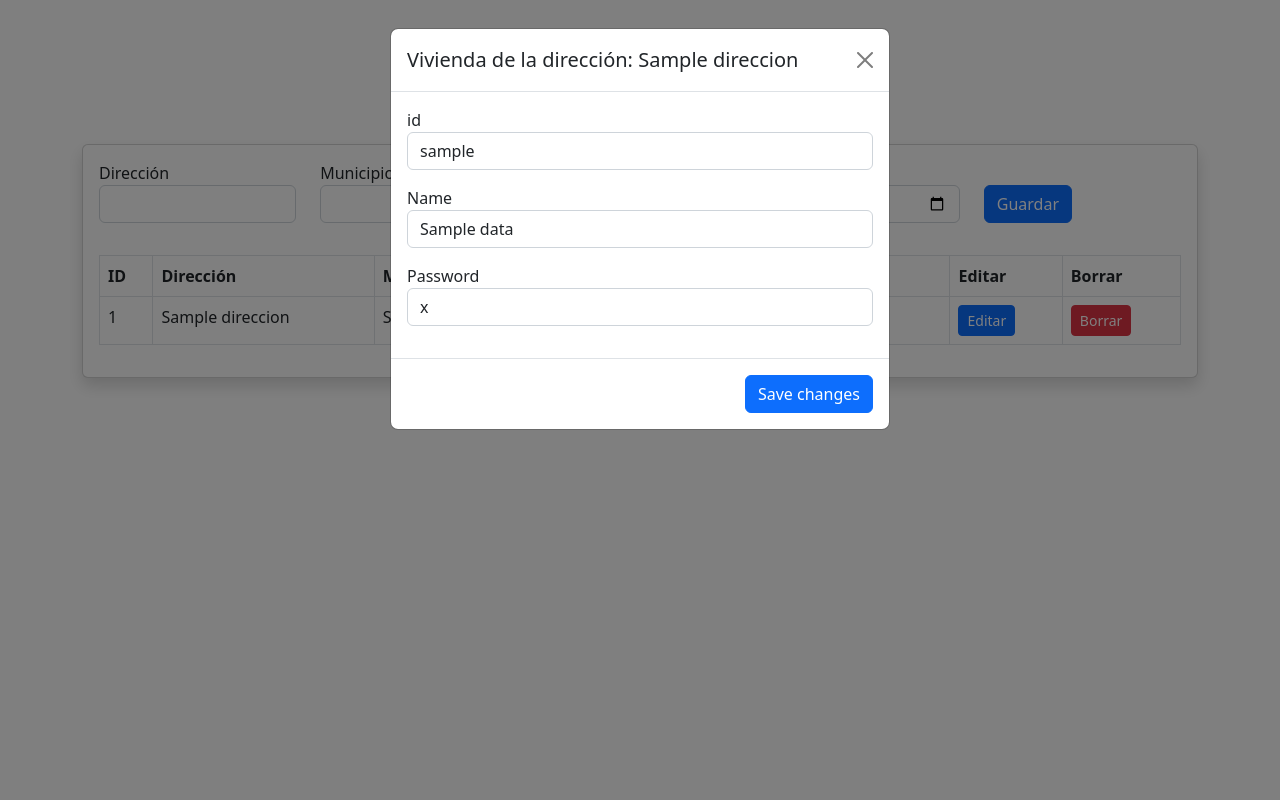
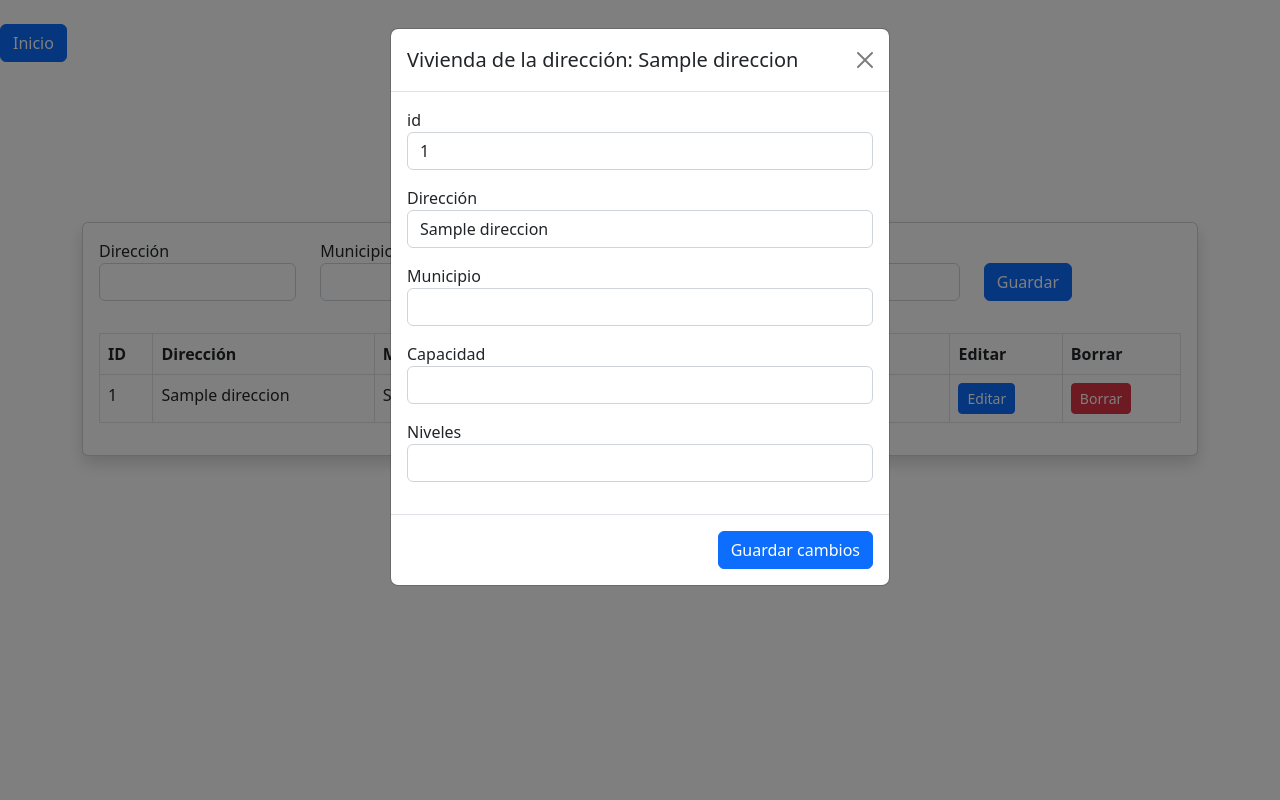
Before and after one commit to CesarFRR/IngSoft2_CRUD, a Flask app: template src/templates/vivienda.html in a window 1280 px wide, after a click on "Editar". Run offline with Flask 3, Linux system fonts and the light colour scheme; the template is opened without the code that fills it: most values are stand-ins (such as "Sample title", 1, 10 or a date in 2020).

Commit message:
Version beta

```diff
--- a/src/app.py
+++ b/src/app.py
@@ -73,12 +73,13 @@
     t_doc = request.form['t_doc']
     n_doc = int(request.form['n_doc'])
     nacimiento = datetime.strptime(request.form['nacimiento'], '%Y-%m-%d').date()
+    print( request.form['sexo'])
     sexo = request.form['sexo']
     tel_cel = request.form.get('tel_cel')
-    vivienda_actual =  request.form['vivienda_actual']
+    vivienda_actual =  int(request.form['vivienda_actual'])
     if all(x for x in request.form.values()):
         cursor = db.database.cursor()
-        sql = "INSERT INTO personas (id, tipo_doc, nombre, fecha_nac,  sexo, telefono, vivienda_actual) VALUES (%s, %s, %s, %s, %s, %s, %s)"
+        sql = "INSERT INTO personas (id, tipo_doc, nombre, fecha_nac,  sexo, telefono, id_vivienda_actual) VALUES (%s, %s, %s, %s, %s, %s, %s)"
         data= (n_doc, t_doc, nombre, nacimiento, sexo, tel_cel, vivienda_actual)
         cursor.execute(sql, data)
         db.database.commit()
@@ -88,6 +89,7 @@
 
 @app.route('/persona_edit/<string:id>', methods=["POST"])
 def persona_edit(id):
+    print('ID DE PERSONA: --> ', id)
     new_id = request.form['id']
     tipo_doc = request.form['tipo_doc']
     nombre = request.form['nombre']
@@ -98,14 +100,14 @@
 
     if all(x for x in request.form.values() if x not in {'telefono'}): #Telefono puede ser Null
         cursor = db.database.cursor()
-        sql = "UPDATE personas SET id = %s, tipo_doc = %s, nombre = %s, fecha_nac = %s, sexo = %s, telefono=%s, vivienda_actual = %s WHERE id = %s"
+        sql = "UPDATE personas SET id = %s, tipo_doc = %s, nombre = %s, fecha_nac = %s, sexo = %s, telefono=%s, id_vivienda_actual = %s WHERE id = %s"
         data = (new_id, tipo_doc, nombre, fecha_nac, sexo, telefono,vivienda_actual, id)
         cursor.execute(sql, data)
         db.database.commit()
     return redirect(url_for('persona'))
 
 
-@app.route('/persona_delete/<string:id>', methods=['POST'])
+@app.route('/persona_delete/<string:id>')
 def persona_delete(id):
     cursor = db.database.cursor()
     sql = "DELETE FROM personas WHERE id=%s"
@@ -129,25 +131,38 @@
     cursor.close()
 
     return render_template('vivienda.html', data=insertObject)
-
+@app.route('/vivienda_add', methods=['POST'])
+def vivienda_add():
+    direccion = request.form['direccion']
+    id_municipio = int(request.form['id_municipio'])
+    capacidad = int(request.form['capacidad'])
+    niveles = int(request.form['niveles'])
+    if all(x for x in request.form.values()):
+        cursor = db.database.cursor()
+        sql = "INSERT INTO viviendas (direccion, id_municipio, capacidad,  niveles) VALUES (%s, %s, %s, %s)"
+        data= (direccion, id_municipio, capacidad, niveles)
+        cursor.execute(sql, data)
+        db.database.commit()
+    return redirect(url_for('vivienda'))
 
 @app.route('/vivienda_edit/<string:id>', methods=['POST'])
 def vivienda_edit(id):
-    username = request.form['username']
-    name = request.form['name']
-    password = request.form['password']
+    direccion = request.form['direccion']
+    id_municipio = int(request.form['id_municipio'])
+    capacidad = int(request.form['capacidad'])
+    niveles = int(request.form['niveles'])
 
-    if username and name and password:
+    if all(x for x in request.form.values()):
         cursor = db.database.cursor()
-        sql = "UPDATE viviendas SET username = %s, name = %s, password = %s WHERE id = %s"
-        data = (username, name, password, id)
+        sql = "UPDATE viviendas SET direccion = %s, id_municipio = %s, capacidad = %s, niveles = %s WHERE id = %s"
+        data = (direccion, id_municipio, capacidad, niveles, id)
         cursor.execute(sql, data)
         db.database.commit()
     return redirect(url_for('vivienda'))
 
 
 
-@app.route('/vivienda_delete/<string:id>', methods=['POST'])
+@app.route('/vivienda_delete/<string:id>')
 def vivienda_delete(id):
     cursor = db.database.cursor()
     sql = "DELETE FROM viviendas WHERE id=%s"
@@ -187,13 +202,13 @@
 
 @app.route('/municipio_edit/<string:id>', methods=['POST'])
 def municipio_edit(id):
-    id = int(request.form['id'])
+    new_id = int(request.form['id'])
     nombre = request.form['nombre']
 
     if all(x for x in request.form.values()):
         cursor = db.database.cursor()
         sql = "UPDATE municipios SET id = %s, nombre = %s WHERE id = %s"
-        data = (id, nombre, id)
+        data = (new_id, nombre, id)
         cursor.execute(sql, data)
         db.database.commit()
     return redirect(url_for('municipio'))
@@ -214,7 +229,7 @@
 def posesiones(id):
     try:
         cursor = db.database.cursor()
-        q="SELECT * FROM posesiones WHERE id=%s"
+        q="SELECT * FROM posesiones WHERE id_persona=%s"
         data=(id,)
         cursor.execute(q, data)
         myresult = cursor.fetchall()
@@ -227,22 +242,24 @@
         insertObject.append(dict(zip(columnNames, record)))
     cursor.close()
 
-    return render_template('posesion.html', data=insertObject)
+    return render_template('posesion.html', data=insertObject, id=id)
 
 @app.route('/posesiones_add', methods=['POST'])
 def posesiones_add():
     id_persona = int(request.form['id_persona'])
     id_vivienda = int(request.form['id_vivienda'])
     fecha_posesion =  datetime.now().strftime('%Y-%m-%d')
-    if all(x for x in request.form.values()):
-        cursor = db.database.cursor()
-        sql = "INSERT INTO posesiones (id_persona, id_vivienda, fecha_posesion) VALUES (%s, %s, %s)"
-        data= (id_persona,id_vivienda, fecha_posesion)
-        cursor.execute(sql, data)
-        db.database.commit()
-    return redirect(url_for('posesion'))
+    try:
+        if all(x for x in request.form.values()):
+            cursor = db.database.cursor()
+            sql = "INSERT INTO posesiones (id_persona, id_vivienda, fecha_posesion) VALUES (%s, %s, %s)"
+            data= (id_persona,id_vivienda, fecha_posesion)
+            cursor.execute(sql, data)
+            db.database.commit()
+    except:
+        redirect(url_for('posesiones', id=id_persona))
+    return redirect(url_for('posesiones', id=id_persona))
 
-fecha_actual = datetime.now().strftime('%Y-%m-%d')
 
 
 @app.route('/posesiones_edit/<string:id>', methods=['POST'])
@@ -253,52 +270,93 @@
     if all(x for x in request.form.values()):
         cursor = db.database.cursor()
         sql = "UPDATE posesiones SET id_persona = %s, id_vivienda = %s, fecha_posesion = %s WHERE id = %s"
-        data = (id_persona, id_vivienda, fecha_posesion)
+        data = (id_persona, id_vivienda, fecha_posesion, id)
         cursor.execute(sql, data)
         db.database.commit()
-    return redirect(url_for('posesion'))
+    return redirect(url_for('posesiones', id= id_persona))
 
 
 
-@app.route('/posesiones_delete/<string:id>')
-def posesiones_delete(id):
+@app.route('/posesiones_delete/<string:id>/<string:id_p>')
+def posesiones_delete(id, id_p):
     cursor = db.database.cursor()
     sql = "DELETE FROM posesiones WHERE id=%s"
     data = (id,)
     cursor.execute(sql, data)
     db.database.commit()
-    return redirect(url_for('posesion'))
-
-
-
-
-
-
-
+    return redirect(url_for('posesiones', id= id_p))
 
 
 @app.route('/cdf/<string:id>', methods=["GET"])
 def cdf(id):
+    print('ESTA ES LA ID CDF: ---> ',  id)
     try:
         cursor = db.database.cursor()
-        q="SELECT * FROM posesiones WHERE id=%s"
-        data=(id,)
+        q="SELECT cdf.*, persona1.nombre AS nombre_persona1, persona2.nombre AS nombre_persona2 FROM cdf LEFT JOIN personas AS persona1 ON cdf.id_persona = persona1.id LEFT JOIN personas AS persona2 ON cdf.id_cdf = persona2.id WHERE cdf.id_persona =%s OR cdf.id_cdf =%s;"
+        data=(id,id)
         cursor.execute(q, data)
         myresult = cursor.fetchall()
 
-    except:
+    except Exception as e:
+        print('ERROR SQL: ---> ', e)
         return render_template('index.html')
 
     #Convertir los datos a diccionario
     insertObject = []
+
     columnNames = [column[0] for column in cursor.description]
     for record in myresult:
         insertObject.append(dict(zip(columnNames, record)))
     cursor.close()
+    data_pred= {'id': id}
+    return render_template('cdf.html', data=insertObject, data_pred=data_pred)
 
-    return render_template('cdf.html', data=insertObject)
+@app.route('/cdf_add', methods=['POST'])
+def cdf_add():
+    id_persona = int(request.form['id_persona'])
+    id_vivienda = int(request.form['id_cdf'])
+    fecha_registro =  datetime.now().strftime('%Y-%m-%d')
+    try:
+
+        if all(x for x in request.form.values()):
+            cursor = db.database.cursor()
+            sql = "INSERT INTO cdf (id_persona, id_cdf, fecha_registro) VALUES (%s, %s, %s)"
+            data= (id_persona,id_vivienda, fecha_registro)
+            cursor.execute(sql, data)
+            db.database.commit()
+    except:
+        pass
+    return redirect(url_for('cdf', id=id_persona))
+
+fecha_actual = datetime.now().strftime('%Y-%m-%d')
 
 
+
+@app.route('/cdf_edit/<string:id>', methods=['POST'])
+def cdf_edit(id):
+    id_persona = request.form['id_persona']
+    id_vivienda = request.form['id_cdf']
+    fecha_registro = datetime.strptime(request.form['fecha_registro'], '%Y-%m-%d').date()
+    try:
+        if all(x for x in request.form.values()):
+            cursor = db.database.cursor()
+            sql = "UPDATE cdf SET id_persona = %s, id_cdf = %s, fecha_registro = %s WHERE id = %s"
+            data = (id_persona, id_vivienda, fecha_registro, id)
+            cursor.execute(sql, data)
+            db.database.commit()
+    except:
+        return redirect(url_for('cdf', id=id))
+    return redirect(url_for('cdf', id=id_persona))
+
+
+@app.route('/cdf_delete/<string:id_r>/<string:id_p>')
+def cdf_delete(id_r, id_p):
+    cursor = db.database.cursor()
+    sql = "DELETE FROM cdf WHERE id=%s"
+    data = (id_r,)
+    cursor.execute(sql, data)
+    db.database.commit()
+    return redirect(url_for('cdf', id=id_p))
 
 
 if __name__ == '__main__':
--- a/src/templates/index.html
+++ b/src/templates/index.html
@@ -51,7 +51,7 @@
 justify-content: center;">
             <div class="">
                 <label for="id" class="">Ingrese su numero de documento</label>
-                <input type="text" name="id" id="id_doc">
+                <input type="text" name="id" id="id_doc" autocomplete="off">
             </div>
 
 
@@ -78,7 +78,7 @@
         function redirigir(pagina) {
             var dato = document.getElementById('id_doc').value;
             if(dato){
-                window.location.href = pagina + "id=" + encodeURIComponent(dato);
+                window.location.href = pagina + "" + encodeURIComponent(dato);
             }
 
         }
--- a/src/templates/municipio.html
+++ b/src/templates/municipio.html
@@ -10,7 +10,7 @@
 
 </head>
 <body>
-
+    <a href="{{ url_for('home') }}" class="btn btn-primary mb-3 mt-4">Inicio</a>
     <h1 class="text-center mt-5 mb-5 text-primary">Gestión de municipios</h1>
 
     <div class="container">
@@ -71,7 +71,7 @@
 
                                 </div>
                                 <div class="modal-footer">
-                                  <button type="submit" class="btn btn-primary">Save changes</button>
+                                  <button type="submit" class="btn btn-primary">Guardar cambios</button>
                                 </div>
                                 </form>
                               </div>
--- a/src/templates/vivienda.html
+++ b/src/templates/vivienda.html
@@ -11,7 +11,7 @@
 
 </head>
 <body>
-
+    <a href="{{ url_for('home') }}" class="btn btn-primary mb-3 mt-4">Inicio</a>
     <h1 class="text-center mt-5 mb-5 text-primary">Gestión de viviendas</h1>
 
     <div class="container">
@@ -21,19 +21,19 @@
                     <div class="row mb-3">
                         <div class="col">
                             <label>Dirección</label>
-                            <input type="text" class="form-control mb-3" name="username">
+                            <input type="text" class="form-control mb-3" name="direccion">
                         </div>
                         <div class="col">
                             <label>Municipio</label>
-                            <input type="text" class="form-control mb-3" name="name">
+                            <input type="text" class="form-control mb-3" name="id_municipio">
                         </div>
                         <div class="col">
                             <label for="">Capacidad</label>
-                            <input type="text" class="form-control mb-3" name="name">
+                            <input type="text" class="form-control mb-3" name="capacidad">
                         </div>
                         <div class="col">
                             <label>Niveles</label>
-                            <input type="date" class="form-control mb-3" name="password">
+                            <input type="number" class="form-control mb-3" name="niveles">
                         </div>
                         <div class="col">
                             <button class="btn btn-primary mb-3 mt-4" type="submit">Guardar</button>
@@ -81,16 +81,20 @@
                                 </div>
                                 <div class="modal-body">
                                     <form action="/vivienda_edit/{{d.id}}" method="post">
-                                        <label>id</label>
-                                        <input type="text" class="form-control mb-3" name="username" value="{{d.username}}">
-                                        <label>Name</label>
-                                        <input type="text" class="form-control mb-3" name="name" value="{{d.name}}">
-                                        <label>Password</label>
-                                        <input type="text" class="form-control mb-3" name="password" value="{{d.password}}">
+                                        <label for="id" >id</label>
+                                        <input type="number" class="form-control mb-3" name="id" value="{{d.id}}" readonly>
+                                        <label for="direccion">Dirección</label>
+                                        <input type="text" class="form-control mb-3" name="direccion" value="{{d.direccion}}">
+                                        <label for="municipio">Municipio</label>
+                                        <input type="number" class="form-control mb-3" name="id_municipio" value="{{d.id_municipio}}">
+                                        <label for="capacidad">Capacidad</label>
+                                        <input type="number" class="form-control mb-3" name="capacidad" value="{{d.capacidad}}">
+                                        <label for="niveles">Niveles</label>
+                                        <input type="number" class="form-control mb-3" name="niveles" value="{{d.niveles}}">
 
                                 </div>
                                 <div class="modal-footer">
-                                  <button type="submit" class="btn btn-primary">Save changes</button>
+                                  <button type="submit" class="btn btn-primary">Guardar cambios</button>
                                 </div>
                                 </form>
                               </div>
```
Also changed, not shown: src/templates/cdf.html (+17 -10 lines), src/templates/persona.html (+11 -11 lines), src/templates/posesion.html (+7 -7 lines).
